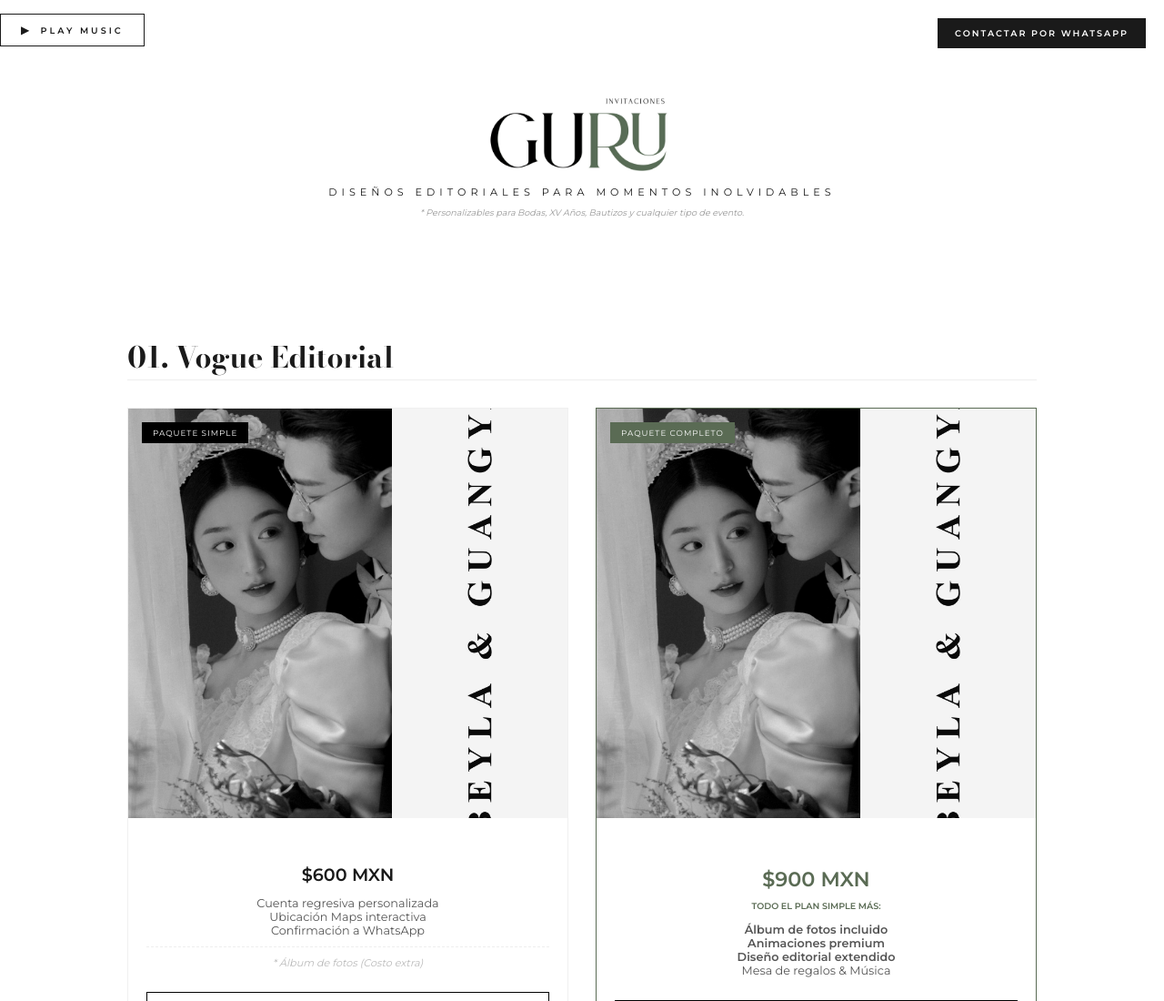
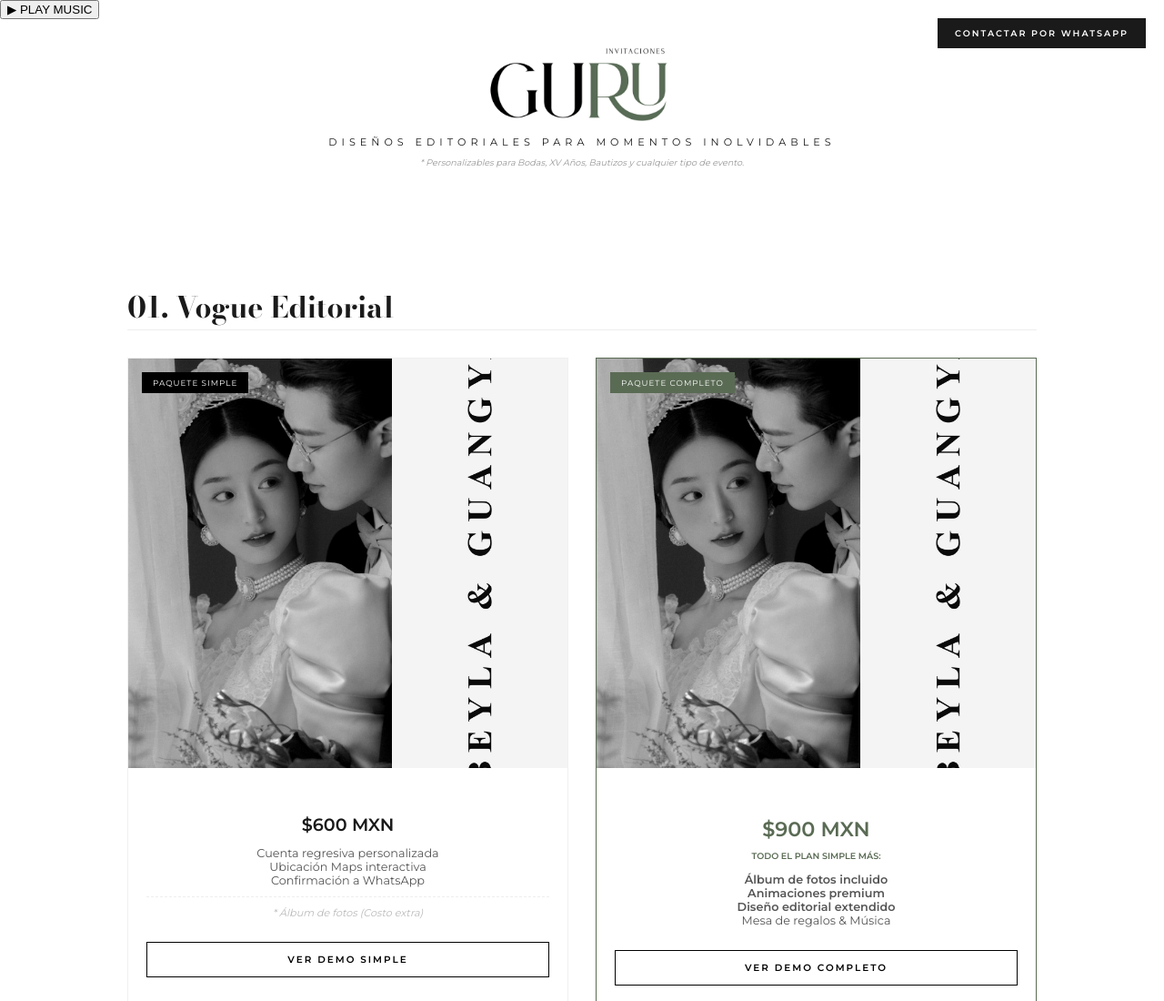
Before and after one commit to Invitaciones-Guru/Invitacionesguru, a plain HTML site: page index.html in a window 1280 px wide. Shown: the top 1100 px of the page at 91% size. Drawn offline with nearby package versions, Linux system fonts and the light colour scheme.

Commit message:
Update catalog-style.css

```diff
--- a/catalog-style.css
+++ b/catalog-style.css
@@ -97,52 +97,3 @@ body { margin: 0; font-family: 'Montserrat', sans-serif; background: var(--white
     .package-grid { grid-template-columns: 1fr; }
     .btn-whatsapp-fix { top: auto; bottom: 0; right: 0; left: 0; text-align: center; }
 }
-
-
-
-
-
-
-
-
-
-
-
-
-/* --- BOTÓN DE MÚSICA REFINADO --- */
-.music-wrapper {
-    margin: 15px 0 25px;
-}
-
-.btn-music {
-    background: transparent;
-    border: 1px solid var(--black);
-    color: var(--black);
-    padding: 10px 22px;
-    font-family: 'Montserrat', sans-serif;
-    font-size: 0.6rem;
-    letter-spacing: 3px;
-    font-weight: 600;
-    cursor: pointer;
-    transition: all 0.4s cubic-bezier(0.4, 0, 0.2, 1);
-    display: inline-flex;
-    align-items: center;
-    gap: 10px;
-}
-
-.btn-music:hover {
-    background: var(--black);
-    color: var(--white);
-}
-
-/* Estado cuando está sonando */
-.is-playing {
-    background: var(--guru-green) !important;
-    border-color: var(--guru-green) !important;
-    color: white !important;
-    box-shadow: 0 4px 15px rgba(90, 107, 84, 0.2);
-}
-
-#musicIcon {
-    font-size: 0.7rem;
-}
```
